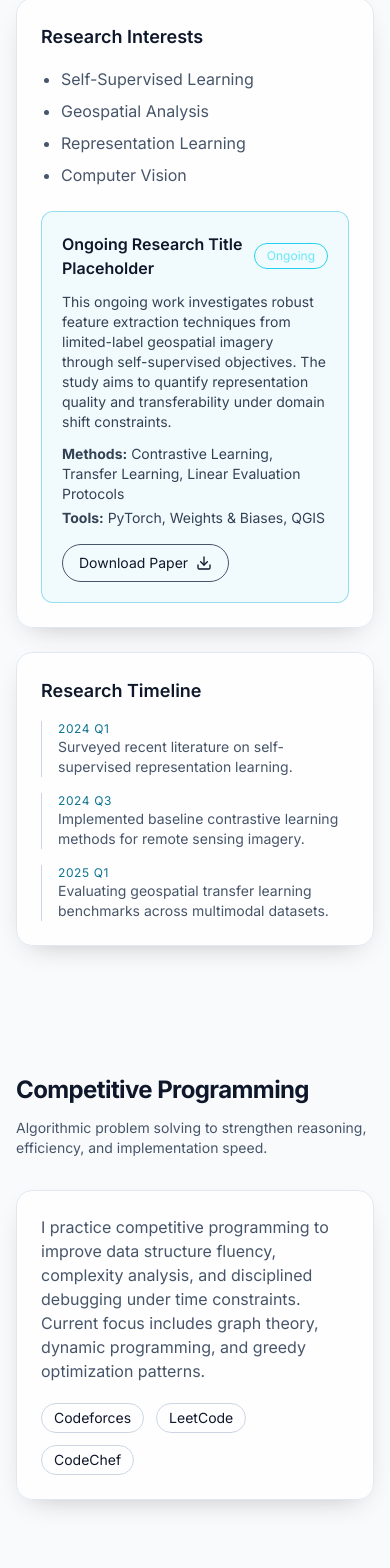
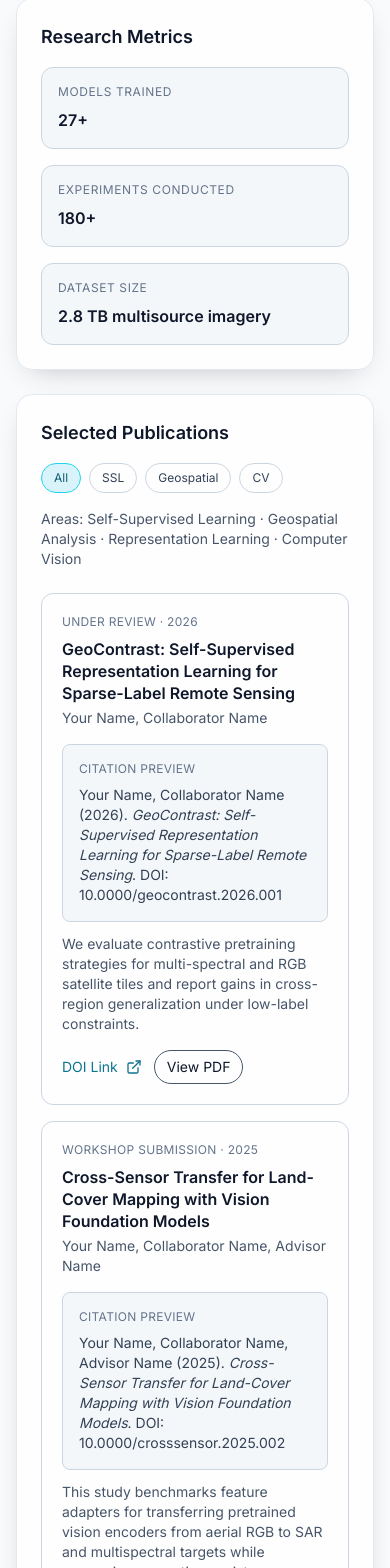
Before and after one commit to Md-Noman-Biswas/Portfolio-, a Next.js app: page / in a window 390 px wide. Shown: the part 4109-5677 px from the top of the page. Built offline with nearby package versions, Linux system fonts and the light colour scheme.

Commit message:
Enhance research section with publication profile and tools

```diff
--- a/components/portfolio-page.tsx
+++ b/components/portfolio-page.tsx
@@ -1,13 +1,15 @@
 'use client';
 
 import { motion } from 'framer-motion';
-import { ArrowRight, Download, ExternalLink, Github, Linkedin, Mail, Menu } from 'lucide-react';
+import { ArrowRight, Download, ExternalLink, Github, Linkedin, Mail, Menu, X } from 'lucide-react';
 import Link from 'next/link';
-import { FormEvent, useState } from 'react';
+import { FormEvent, useMemo, useState } from 'react';
 import {
   education,
   platforms,
   profile,
+  researchMetrics,
+  researchPapers,
   projects,
   researchInterests,
   researchTimeline,
@@ -28,6 +30,13 @@ const navItems = [
 export function PortfolioPage() {
   const [status, setStatus] = useState<{ type: 'success' | 'error'; message: string } | null>(null);
   const [isSubmitting, setIsSubmitting] = useState(false);
+  const [selectedArea, setSelectedArea] = useState<'All' | 'SSL' | 'Geospatial' | 'CV'>('All');
+  const [activePaperPdf, setActivePaperPdf] = useState<string | null>(null);
+
+  const filteredPapers = useMemo(
+    () => researchPapers.filter((paper) => selectedArea === 'All' || paper.tags.includes(selectedArea)),
+    [selectedArea],
+  );
 
   const onSubmit = async (event: FormEvent<HTMLFormElement>) => {
     event.preventDefault();
@@ -210,54 +219,110 @@ export function PortfolioPage() {
         </div>
       </SectionWrapper>
 
-      <SectionWrapper id="research" title="Research" subtitle="Academic exploration in modern representation learning and computer vision.">
+      <SectionWrapper id="research" title="Research" subtitle="Publication-focused profile highlighting reproducible AI research output.">
+        <div className="space-y-6">
+          <article className="surface p-6">
+            <h3 className="text-lg font-semibold">Research Metrics</h3>
+            <div className="mt-4 grid gap-4 sm:grid-cols-3">
+              {researchMetrics.map((metric) => (
+                <div key={metric.label} className="rounded-xl border border-slate-700/80 bg-slate-900/50 p-4 light:border-slate-300 light:bg-slate-100/80">
+                  <p className="text-xs uppercase tracking-wider text-slate-400 light:text-slate-500">{metric.label}</p>
+                  <p className="mt-2 text-base font-semibold text-slate-100 light:text-slate-900">{metric.value}</p>
+                </div>
+              ))}
+            </div>
+          </article>
+
           <div className="grid gap-6 lg:grid-cols-[1.4fr_1fr]">
             <article className="surface p-6">
-            <h3 className="text-lg font-semibold">Research Interests</h3>
-            <ul className="mt-4 grid list-disc gap-2 pl-5 text-slate-300 light:text-slate-600 sm:grid-cols-2">
-              {researchInterests.map((interest) => (
-                <li key={interest}>{interest}</li>
+              <div className="flex flex-wrap items-center justify-between gap-4">
+                <h3 className="text-lg font-semibold">Selected Publications</h3>
+                <div className="flex flex-wrap gap-2" role="tablist" aria-label="Research area filters">
+                  {(['All', 'SSL', 'Geospatial', 'CV'] as const).map((area) => (
+                    <button
+                      key={area}
+                      type="button"
+                      onClick={() => setSelectedArea(area)}
+                      className={`rounded-full border px-3 py-1.5 text-xs transition ${
+                        selectedArea === area
+                          ? 'border-cyan-400 bg-cyan-500/15 text-cyan-200 light:text-cyan-800'
+                          : 'border-slate-700 text-slate-300 hover:border-cyan-500/60 light:border-slate-300 light:text-slate-700'
+                      }`}
+                    >
+                      {area}
+                    </button>
                   ))}
-            </ul>
+                </div>
+              </div>
 
-            <div className="mt-6 rounded-xl border border-cyan-500/40 bg-cyan-500/5 p-5">
-              <div className="flex items-center justify-between">
-                <h4 className="font-semibold">Ongoing Research Title Placeholder</h4>
-                <span className="rounded-full border border-cyan-400 px-3 py-1 text-xs text-cyan-300">Ongoing</span>
+              <p className="mt-4 text-sm text-slate-300 light:text-slate-600">
+                Areas: {researchInterests.join(' · ')}
+              </p>
+
+              <div className="mt-6 space-y-4">
+                {filteredPapers.map((paper) => (
+                  <article key={paper.title} className="rounded-xl border border-slate-700/80 p-5 light:border-slate-300">
+                    <p className="text-xs uppercase tracking-wide text-slate-400 light:text-slate-500">{paper.venue}</p>
+                    <h4 className="mt-2 font-semibold leading-snug">{paper.title}</h4>
+                    <p className="mt-1 text-sm text-slate-400 light:text-slate-600">{paper.authors}</p>
+
+                    <div className="mt-4 rounded-lg border border-slate-700/70 bg-slate-900/60 p-4 text-sm light:border-slate-300 light:bg-slate-100/80">
+                      <p className="text-xs uppercase tracking-wide text-slate-400 light:text-slate-500">Citation Preview</p>
+                      <p className="mt-2 text-slate-300 light:text-slate-700">
+                        {paper.authors} ({paper.venue.split('·').pop()?.trim()}). <em>{paper.title}</em>. DOI: {paper.doi.replace('https://doi.org/', '')}
+                      </p>
                     </div>
-              <p className="mt-3 text-sm text-slate-300 light:text-slate-700">
-                This ongoing work investigates robust feature extraction techniques from limited-label geospatial imagery through self-supervised objectives. The study aims to quantify
-                representation quality and transferability under domain shift constraints.
-              </p>
-              <p className="mt-3 text-sm text-slate-300 light:text-slate-700">
-                <strong>Methods:</strong> Contrastive Learning, Transfer Learning, Linear Evaluation Protocols
-              </p>
-              <p className="mt-1 text-sm text-slate-300 light:text-slate-700">
-                <strong>Tools:</strong> PyTorch, Weights &amp; Biases, QGIS
-              </p>
-              <a
-                href="/paper-placeholder.pdf"
-                download
-                className="mt-4 inline-flex items-center gap-2 rounded-full border border-slate-600 px-4 py-2 text-sm transition hover:border-cyan-400 hover:text-cyan-300"
+
+                    <p className="mt-3 text-sm text-slate-300 light:text-slate-600">{paper.abstract}</p>
+                    <div className="mt-4 flex flex-wrap items-center gap-3 text-sm">
+                      <a href={paper.doi} className="inline-flex items-center gap-2 text-cyan-300 hover:text-cyan-200 light:text-cyan-700" target="_blank" rel="noreferrer noopener">
+                        DOI Link <ExternalLink className="h-4 w-4" />
+                      </a>
+                      <button
+                        type="button"
+                        onClick={() => setActivePaperPdf(paper.pdf)}
+                        className="inline-flex items-center gap-2 rounded-full border border-slate-600 px-3 py-1.5 transition hover:border-cyan-400 hover:text-cyan-300"
                       >
-                Download Paper <Download className="h-4 w-4" />
-              </a>
+                        View PDF
+                      </button>
+                    </div>
+                  </article>
+                ))}
               </div>
             </article>
 
             <aside className="surface p-6">
-            <h3 className="text-lg font-semibold">Research Timeline</h3>
-            <div className="mt-4 space-y-4">
+              <h3 className="text-lg font-semibold">Academic Timeline</h3>
+              <div className="mt-5 space-y-5">
                 {researchTimeline.map((entry) => (
-                <div key={entry.year} className="border-l border-slate-700 pl-4 light:border-slate-300">
+                  <div key={entry.year} className="relative pl-8">
+                    <span className="absolute left-1 top-1.5 h-2.5 w-2.5 rounded-full bg-cyan-400" aria-hidden="true" />
+                    <span className="absolute left-2.5 top-5 h-[calc(100%+12px)] w-px bg-slate-700 last:hidden light:bg-slate-300" aria-hidden="true" />
                     <p className="text-xs uppercase tracking-wider text-cyan-300 light:text-cyan-700">{entry.year}</p>
-                  <p className="text-sm text-slate-300 light:text-slate-600">{entry.event}</p>
+                    <p className="mt-1 text-sm text-slate-300 light:text-slate-600">{entry.event}</p>
                   </div>
                 ))}
               </div>
             </aside>
           </div>
+        </div>
       </SectionWrapper>
+
+      {activePaperPdf ? (
+        <div className="fixed inset-0 z-50 flex items-center justify-center bg-slate-950/80 p-4" role="dialog" aria-modal="true" aria-label="Research paper PDF viewer">
+          <div className="relative h-[85vh] w-full max-w-5xl overflow-hidden rounded-2xl border border-slate-700 bg-slate-950 light:border-slate-300 light:bg-white">
+            <button
+              type="button"
+              onClick={() => setActivePaperPdf(null)}
+              className="absolute right-3 top-3 z-10 rounded-full border border-slate-600 bg-slate-900/90 p-2 text-slate-200 transition hover:border-cyan-400 hover:text-cyan-300 light:bg-white"
+              aria-label="Close PDF viewer"
+            >
+              <X className="h-4 w-4" />
+            </button>
+            <iframe src={activePaperPdf} title="Research paper preview" className="h-full w-full" />
+          </div>
+        </div>
+      ) : null}
 
       <SectionWrapper
         id="competitive-programming"
--- a/data/portfolio.ts
+++ b/data/portfolio.ts
@@ -66,6 +66,45 @@ export const projects = [
 
 export const researchInterests = ['Self-Supervised Learning', 'Geospatial Analysis', 'Representation Learning', 'Computer Vision'];
 
+export const researchMetrics = [
+  { label: 'Models Trained', value: '27+' },
+  { label: 'Experiments Conducted', value: '180+' },
+  { label: 'Dataset Size', value: '2.8 TB multisource imagery' },
+];
+
+export const researchPapers = [
+  {
+    title: 'GeoContrast: Self-Supervised Representation Learning for Sparse-Label Remote Sensing',
+    venue: 'Under Review · 2026',
+    authors: 'Your Name, Collaborator Name',
+    abstract:
+      'We evaluate contrastive pretraining strategies for multi-spectral and RGB satellite tiles and report gains in cross-region generalization under low-label constraints.',
+    doi: 'https://doi.org/10.0000/geocontrast.2026.001',
+    tags: ['SSL', 'Geospatial'],
+    pdf: '/paper-placeholder.pdf',
+  },
+  {
+    title: 'Cross-Sensor Transfer for Land-Cover Mapping with Vision Foundation Models',
+    venue: 'Workshop Submission · 2025',
+    authors: 'Your Name, Collaborator Name, Advisor Name',
+    abstract:
+      'This study benchmarks feature adapters for transferring pretrained vision encoders from aerial RGB to SAR and multispectral targets while preserving semantic consistency.',
+    doi: 'https://doi.org/10.0000/crosssensor.2025.002',
+    tags: ['Geospatial', 'CV'],
+    pdf: '/paper-placeholder.pdf',
+  },
+  {
+    title: 'Linear Probing Reliability in Domain-Shifted Geospatial Embeddings',
+    venue: 'Technical Report · 2024',
+    authors: 'Your Name',
+    abstract:
+      'We analyze how linear evaluation rankings change under distribution shift and propose a reproducible protocol for reporting stable self-supervised model comparisons.',
+    doi: 'https://doi.org/10.0000/linprobe.2024.003',
+    tags: ['SSL', 'CV'],
+    pdf: '/paper-placeholder.pdf',
+  },
+];
+
 export const researchTimeline = [
   { year: '2024 Q1', event: 'Surveyed recent literature on self-supervised representation learning.' },
   { year: '2024 Q3', event: 'Implemented baseline contrastive learning methods for remote sensing imagery.' },
```
Lines whose indentation alone changed are shown as unchanged.
